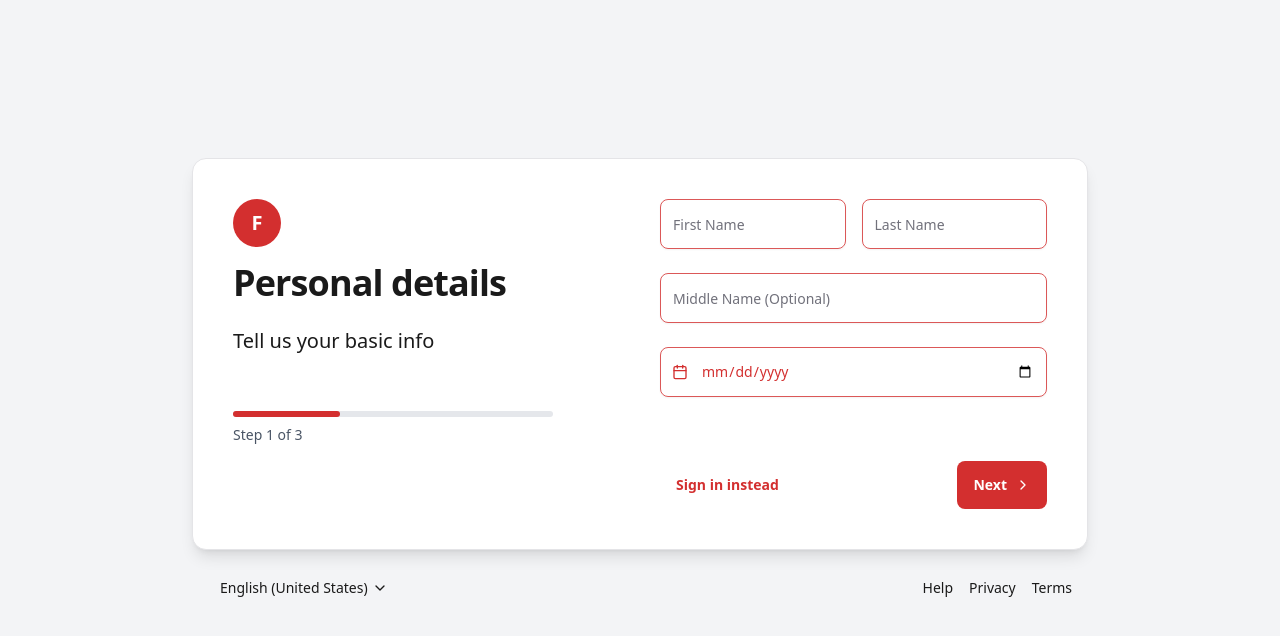
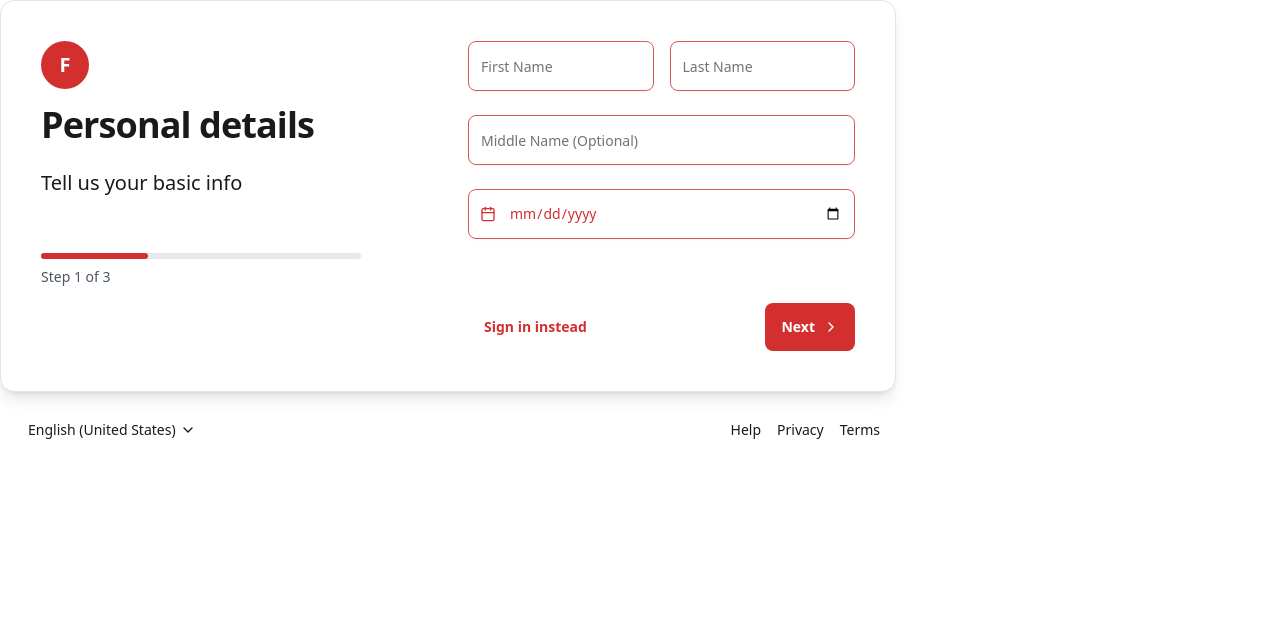
Before and after one commit to Fitbinary-Core/accounts.fitbinary, a Next.js app: page /signup in a window 1280 px wide. Shown: the top 636 px of the page. Built offline with nearby package versions, Linux system fonts and the light colour scheme; no server answers.

Commit message:
build errors fixes

```diff
--- a/src/app/signup/page.tsx
+++ b/src/app/signup/page.tsx
@@ -1,17 +1,10 @@
-"use client";
+import { Suspense } from "react";
+import SignupPageClient from "@/components/auth/signup-page";
 
-import SignupForm from "@/components/auth/signup-form";
-import { useSearchParams } from "next/navigation";
-
-const SignUpPage = () => {
-  const searchParams = useSearchParams();
-  const redirectUri = searchParams.get("redirect_uri");
-
+export default function SignUpPage() {
   return (
-    <div className="min-h-screen w-full flex items-center justify-center bg-gray-100 p-4 md:p-6 lg:p-8">
-      <SignupForm redirectUri={redirectUri} />
-    </div>
+    <Suspense fallback={<div>Loading...</div>}>
+      <SignupPageClient />
+    </Suspense>
   );
-};
-
-export default SignUpPage;
+}
--- /dev/null
+++ b/src/components/auth/signup-page.tsx
@@ -0,0 +1,11 @@
+"use client";
+
+import { useSearchParams } from "next/navigation";
+import SignupForm from "@/components/auth/signup-form";
+
+export default function SignupPageClient() {
+  const searchParams = useSearchParams();
+  const redirectUri = searchParams.get("redirect_uri");
+
+  return <SignupForm redirectUri={redirectUri} />;
+}
```
